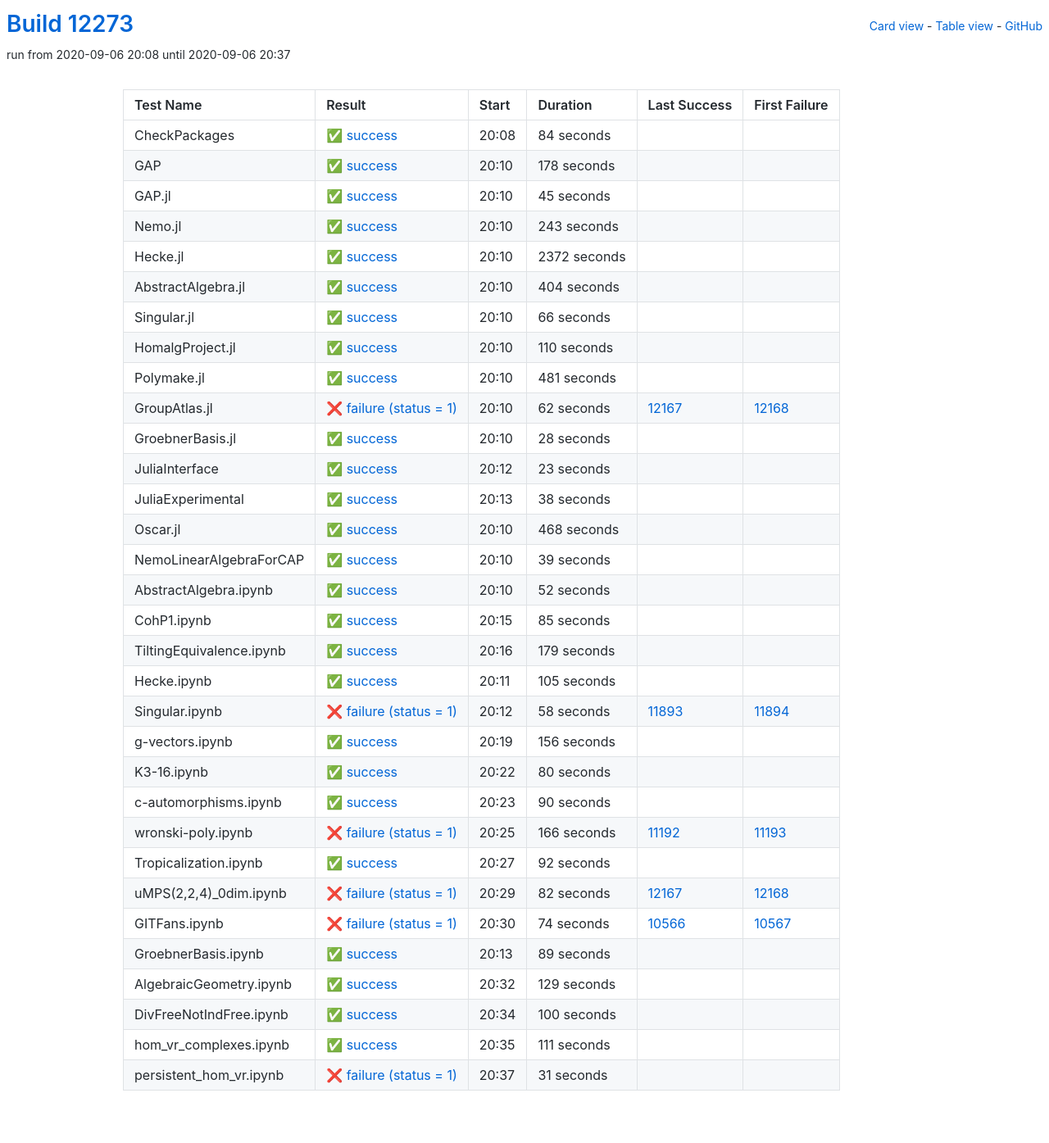
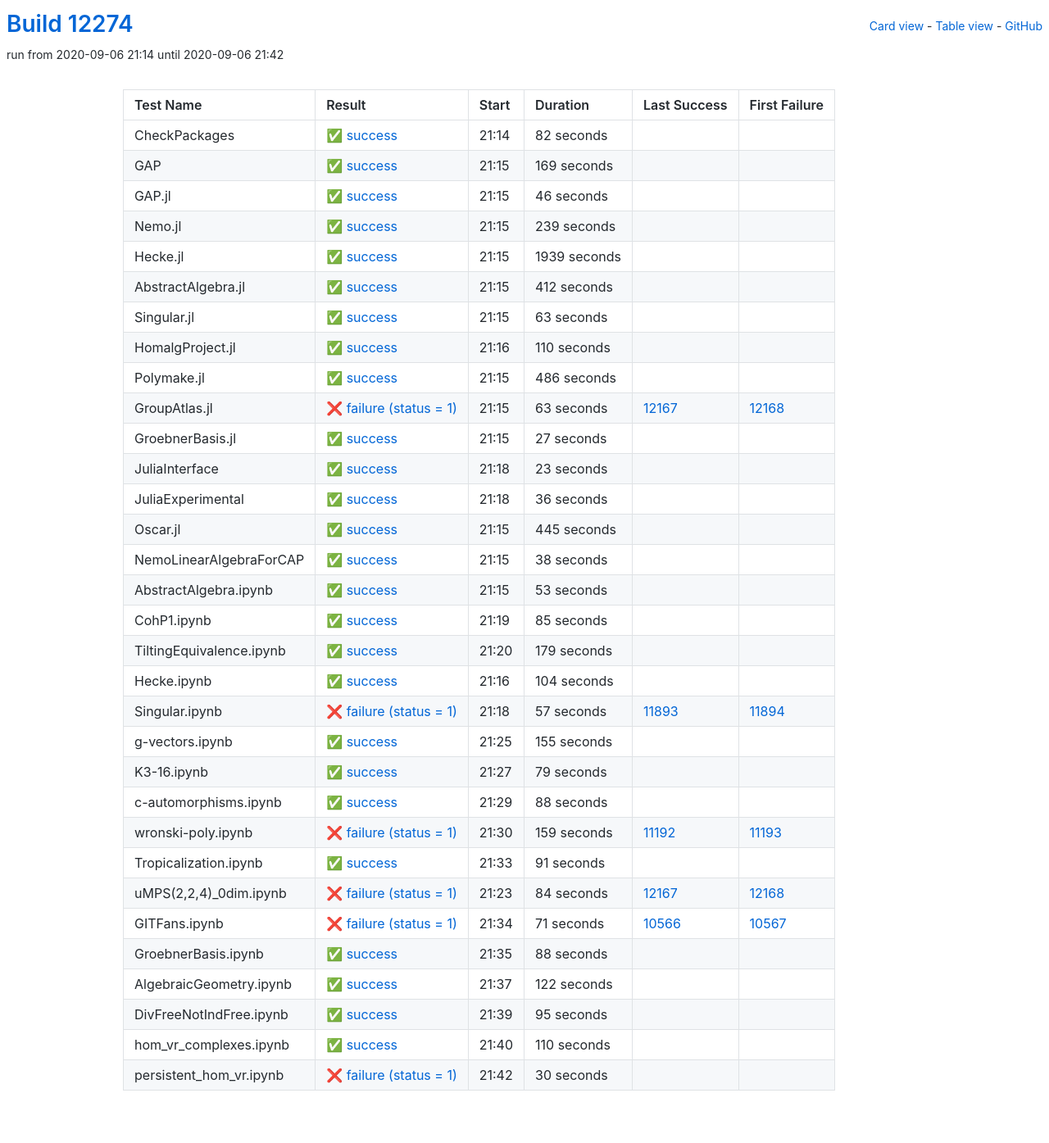
Before and after one commit to oscar-system/oscar-ci-status, a Jekyll site: the page built from table.html, in a window 1280 px wide. Shown: the whole page at 82% size. Built offline with Jekyll 4.4.1, drawn with Linux system fonts in a browser that asks for light colours.

Commit message:
Build #12274

```diff
--- a/_data/ci.yml
+++ b/_data/ci.yml
@@ -1,6 +1,6 @@
 ---
-build: 12273
-build_url: https://oscarci.mathematik.uni-kl.de/job/oscar/12273/
+build: 12274
+build_url: https://oscarci.mathematik.uni-kl.de/job/oscar/12274/
 job: oscar
 organization: oscar-system
 repo: oscar-ci-status
@@ -8,92 +8,92 @@
 tests:
 - name: CheckPackages
   id: checkpackages
-  log: https://oscarci.mathematik.uni-kl.de/job/oscar/12273/artifact/logs/build-12273/CheckPackages.log
-  start: 2020-09-06 20:08
+  log: https://oscarci.mathematik.uni-kl.de/job/oscar/12274/artifact/logs/build-12274/CheckPackages.log
+  start: 2020-09-06 21:14
   success: true
   exitcode: 0
   status: success
-  duration: 84
+  duration: 82
   last_success: false
   last_success_url:
   first_failure: false
   first_failure_url:
 - name: GAP
   id: gap
-  log: https://oscarci.mathematik.uni-kl.de/job/oscar/12273/artifact/logs/build-12273/GAP.log
-  start: 2020-09-06 20:10
+  log: https://oscarci.mathematik.uni-kl.de/job/oscar/12274/artifact/logs/build-12274/GAP.log
+  start: 2020-09-06 21:15
   success: true
   exitcode: 0
   status: success
-  duration: 178
+  duration: 169
   last_success: false
   last_success_url:
   first_failure: false
   first_failure_url:
 - name: GAP.jl
   id: gap-jl
-  log: https://oscarci.mathematik.uni-kl.de/job/oscar/12273/artifact/logs/build-12273/GAP.jl.log
-  start: 2020-09-06 20:10
+  log: https://oscarci.mathematik.uni-kl.de/job/oscar/12274/artifact/logs/build-12274/GAP.jl.log
+  start: 2020-09-06 21:15
   success: true
   exitcode: 0
   status: success
-  duration: 45
+  duration: 46
   last_success: false
   last_success_url:
   first_failure: false
   first_failure_url:
 - name: Nemo.jl
   id: nemo-jl
-  log: https://oscarci.mathematik.uni-kl.de/job/oscar/12273/artifact/logs/build-12273/Nemo.jl.log
-  start: 2020-09-06 20:10
+  log: https://oscarci.mathematik.uni-kl.de/job/oscar/12274/artifact/logs/build-12274/Nemo.jl.log
+  start: 2020-09-06 21:15
   success: true
   exitcode: 0
   status: success
-  duration: 243
+  duration: 239
   last_success: false
   last_success_url:
   first_failure: false
   first_failure_url:
 - name: Hecke.jl
   id: hecke-jl
-  log: https://oscarci.mathematik.uni-kl.de/job/oscar/12273/artifact/logs/build-12273/Hecke.jl.log
-  start: 2020-09-06 20:10
+  log: https://oscarci.mathematik.uni-kl.de/job/oscar/12274/artifact/logs/build-12274/Hecke.jl.log
+  start: 2020-09-06 21:15
   success: true
   exitcode: 0
   status: success
-  duration: 2372
+  duration: 1939
   last_success: false
   last_success_url:
   first_failure: false
   first_failure_url:
 - name: AbstractAlgebra.jl
   id: abstractalgebra-jl
-  log: https://oscarci.mathematik.uni-kl.de/job/oscar/12273/artifact/logs/build-12273/AbstractAlgebra.jl.log
-  start: 2020-09-06 20:10
+  log: https://oscarci.mathematik.uni-kl.de/job/oscar/12274/artifact/logs/build-12274/AbstractAlgebra.jl.log
+  start: 2020-09-06 21:15
   success: true
   exitcode: 0
   status: success
-  duration: 404
+  duration: 412
   last_success: false
   last_success_url:
   first_failure: false
   first_failure_url:
 - name: Singular.jl
   id: singular-jl
-  log: https://oscarci.mathematik.uni-kl.de/job/oscar/12273/artifact/logs/build-12273/Singular.jl.log
-  start: 2020-09-06 20:10
+  log: https://oscarci.mathematik.uni-kl.de/job/oscar/12274/artifact/logs/build-12274/Singular.jl.log
+  start: 2020-09-06 21:15
   success: true
   exitcode: 0
   status: success
-  duration: 66
+  duration: 63
   last_success: false
   last_success_url:
   first_failure: false
   first_failure_url:
 - name: HomalgProject.jl
   id: homalgproject-jl
-  log: https://oscarci.mathematik.uni-kl.de/job/oscar/12273/artifact/logs/build-12273/HomalgProject.jl.log
-  start: 2020-09-06 20:10
+  log: https://oscarci.mathematik.uni-kl.de/job/oscar/12274/artifact/logs/build-12274/HomalgProject.jl.log
+  start: 2020-09-06 21:16
   success: true
   exitcode: 0
   status: success
@@ -104,44 +104,44 @@
   first_failure_url:
 - name: Polymake.jl
   id: polymake-jl
-  log: https://oscarci.mathematik.uni-kl.de/job/oscar/12273/artifact/logs/build-12273/Polymake.jl.log
-  start: 2020-09-06 20:10
+  log: https://oscarci.mathematik.uni-kl.de/job/oscar/12274/artifact/logs/build-12274/Polymake.jl.log
+  start: 2020-09-06 21:15
   success: true
   exitcode: 0
   status: success
-  duration: 481
+  duration: 486
   last_success: false
   last_success_url:
   first_failure: false
   first_failure_url:
 - name: GroupAtlas.jl
   id: groupatlas-jl
-  log: https://oscarci.mathematik.uni-kl.de/job/oscar/12273/artifact/logs/build-12273/GroupAtlas.jl.log
-  start: 2020-09-06 20:10
+  log: https://oscarci.mathematik.uni-kl.de/job/oscar/12274/artifact/logs/build-12274/GroupAtlas.jl.log
+  start: 2020-09-06 21:15
   success: false
   exitcode: 1
   status: failure
-  duration: 62
+  duration: 63
   last_success: 12167
   last_success_url: https://oscarci.mathematik.uni-kl.de/job/oscar/12167/
   first_failure: 12168
   first_failure_url: https://oscarci.mathematik.uni-kl.de/job/oscar/12168/
 - name: GroebnerBasis.jl
   id: groebnerbasis-jl
-  log: https://oscarci.mathematik.uni-kl.de/job/oscar/12273/artifact/logs/build-12273/GroebnerBasis.jl.log
-  start: 2020-09-06 20:10
+  log: https://oscarci.mathematik.uni-kl.de/job/oscar/12274/artifact/logs/build-12274/GroebnerBasis.jl.log
+  start: 2020-09-06 21:15
   success: true
   exitcode: 0
   status: success
-  duration: 28
+  duration: 27
   last_success: false
   last_success_url:
   first_failure: false
   first_failure_url:
 - name: JuliaInterface
   id: juliainterface
-  log: https://oscarci.mathematik.uni-kl.de/job/oscar/12273/artifact/logs/build-12273/JuliaInterface.log
-  start: 2020-09-06 20:12
+  log: https://oscarci.mathematik.uni-kl.de/job/oscar/12274/artifact/logs/build-12274/JuliaInterface.log
+  start: 2020-09-06 21:18
   success: true
   exitcode: 0
   status: success
@@ -152,8 +152,32 @@
   first_failure_url:
 - name: JuliaExperimental
   id: juliaexperimental
-  log: https://oscarci.mathematik.uni-kl.de/job/oscar/12273/artifact/logs/build-12273/JuliaExperimental.log
-  start: 2020-09-06 20:13
+  log: https://oscarci.mathematik.uni-kl.de/job/oscar/12274/artifact/logs/build-12274/JuliaExperimental.log
+  start: 2020-09-06 21:18
+  success: true
+  exitcode: 0
+  status: success
+  duration: 36
+  last_success: false
+  last_success_url:
+  first_failure: false
+  first_failure_url:
+- name: Oscar.jl
+  id: oscar-jl
+  log: https://oscarci.mathematik.uni-kl.de/job/oscar/12274/artifact/logs/build-12274/Oscar.jl.log
+  start: 2020-09-06 21:15
+  success: true
+  exitcode: 0
+  status: success
+  duration: 445
+  last_success: false
+  last_success_url:
+  first_failure: false
+  first_failure_url:
+- name: NemoLinearAlgebraForCAP
+  id: nemolinearalgebraforcap
+  log: https://oscarci.mathematik.uni-kl.de/job/oscar/12274/artifact/logs/build-12274/NemoLinearAlgebraForCAP.log
+  start: 2020-09-06 21:15
   success: true
   exitcode: 0
   status: success
@@ -162,46 +186,22 @@
   last_success_url:
   first_failure: false
   first_failure_url:
-- name: Oscar.jl
-  id: oscar-jl
-  log: https://oscarci.mathematik.uni-kl.de/job/oscar/12273/artifact/logs/build-12273/Oscar.jl.log
-  start: 2020-09-06 20:10
+- name: AbstractAlgebra.ipynb
+  id: abstractalgebra-ipynb
+  log: https://oscarci.mathematik.uni-kl.de/job/oscar/12274/artifact/logs/build-12274/AbstractAlgebra.ipynb.log
+  start: 2020-09-06 21:15
   success: true
   exitcode: 0
   status: success
-  duration: 468
-  last_success: false
-  last_success_url:
-  first_failure: false
-  first_failure_url:
-- name: NemoLinearAlgebraForCAP
-  id: nemolinearalgebraforcap
-  log: https://oscarci.mathematik.uni-kl.de/job/oscar/12273/artifact/logs/build-12273/NemoLinearAlgebraForCAP.log
-  start: 2020-09-06 20:10
-  success: true
-  exitcode: 0
-  status: success
-  duration: 39
-  last_success: false
-  last_success_url:
-  first_failure: false
-  first_failure_url:
-- name: AbstractAlgebra.ipynb
-  id: abstractalgebra-ipynb
-  log: https://oscarci.mathematik.uni-kl.de/job/oscar/12273/artifact/logs/build-12273/AbstractAlgebra.ipynb.log
-  start: 2020-09-06 20:10
-  success: true
-  exitcode: 0
-  status: success
-  duration: 52
+  duration: 53
   last_success: false
   last_success_url:
   first_failure: false
   first_failure_url:
 - name: CohP1.ipynb
   id: cohp1-ipynb
-  log: https://oscarci.mathematik.uni-kl.de/job/oscar/12273/artifact/logs/build-12273/CohP1.ipynb.log
-  start: 2020-09-06 20:15
+  log: https://oscarci.mathematik.uni-kl.de/job/oscar/12274/artifact/logs/build-12274/CohP1.ipynb.log
+  start: 2020-09-06 21:19
   success: true
   exitcode: 0
   status: success
@@ -212,8 +212,8 @@
   first_failure_url:
 - name: TiltingEquivalence.ipynb
   id: tiltingequivalence-ipynb
-  log: https://oscarci.mathematik.uni-kl.de/job/oscar/12273/artifact/logs/build-12273/TiltingEquivalence.ipynb.log
-  start: 2020-09-06 20:16
+  log: https://oscarci.mathematik.uni-kl.de/job/oscar/12274/artifact/logs/build-12274/TiltingEquivalence.ipynb.log
+  start: 2020-09-06 21:20
   success: true
   exitcode: 0
   status: success
@@ -224,168 +224,168 @@
   first_failure_url:
 - name: Hecke.ipynb
   id: hecke-ipynb
-  log: https://oscarci.mathematik.uni-kl.de/job/oscar/12273/artifact/logs/build-12273/Hecke.ipynb.log
-  start: 2020-09-06 20:11
+  log: https://oscarci.mathematik.uni-kl.de/job/oscar/12274/artifact/logs/build-12274/Hecke.ipynb.log
+  start: 2020-09-06 21:16
   success: true
   exitcode: 0
   status: success
-  duration: 105
+  duration: 104
   last_success: false
   last_success_url:
   first_failure: false
   first_failure_url:
 - name: Singular.ipynb
   id: singular-ipynb
-  log: https://oscarci.mathematik.uni-kl.de/job/oscar/12273/artifact/logs/build-12273/Singular.ipynb.log
-  start: 2020-09-06 20:12
+  log: https://oscarci.mathematik.uni-kl.de/job/oscar/12274/artifact/logs/build-12274/Singular.ipynb.log
+  start: 2020-09-06 21:18
   success: false
   exitcode: 1
   status: failure
-  duration: 58
+  duration: 57
   last_success: 11893
   last_success_url: https://oscarci.mathematik.uni-kl.de/job/oscar/11893/
   first_failure: 11894
   first_failure_url: https://oscarci.mathematik.uni-kl.de/job/oscar/11894/
 - name: g-vectors.ipynb
   id: g-vectors-ipynb
-  log: https://oscarci.mathematik.uni-kl.de/job/oscar/12273/artifact/logs/build-12273/g-vectors.ipynb.log
-  start: 2020-09-06 20:19
+  log: https://oscarci.mathematik.uni-kl.de/job/oscar/12274/artifact/logs/build-12274/g-vectors.ipynb.log
+  start: 2020-09-06 21:25
   success: true
   exitcode: 0
   status: success
-  duration: 156
+  duration: 155
   last_success: false
   last_success_url:
   first_failure: false
   first_failure_url:
 - name: K3-16.ipynb
   id: k3-16-ipynb
-  log: https://oscarci.mathematik.uni-kl.de/job/oscar/12273/artifact/logs/build-12273/K3-16.ipynb.log
-  start: 2020-09-06 20:22
+  log: https://oscarci.mathematik.uni-kl.de/job/oscar/12274/artifact/logs/build-12274/K3-16.ipynb.log
+  start: 2020-09-06 21:27
   success: true
   exitcode: 0
   status: success
-  duration: 80
+  duration: 79
   last_success: false
   last_success_url:
   first_failure: false
   first_failure_url:
 - name: c-automorphisms.ipynb
   id: c-automorphisms-ipynb
-  log: https://oscarci.mathematik.uni-kl.de/job/oscar/12273/artifact/logs/build-12273/c-automorphisms.ipynb.log
-  start: 2020-09-06 20:23
+  log: https://oscarci.mathematik.uni-kl.de/job/oscar/12274/artifact/logs/build-12274/c-automorphisms.ipynb.log
+  start: 2020-09-06 21:29
   success: true
   exitcode: 0
   status: success
-  duration: 90
+  duration: 88
   last_success: false
   last_success_url:
   first_failure: false
   first_failure_url:
 - name: wronski-poly.ipynb
   id: wronski-poly-ipynb
-  log: https://oscarci.mathematik.uni-kl.de/job/oscar/12273/artifact/logs/build-12273/wronski-poly.ipynb.log
-  start: 2020-09-06 20:25
+  log: https://oscarci.mathematik.uni-kl.de/job/oscar/12274/artifact/logs/build-12274/wronski-poly.ipynb.log
+  start: 2020-09-06 21:30
   success: false
   exitcode: 1
   status: failure
-  duration: 166
+  duration: 159
   last_success: 11192
   last_success_url: https://oscarci.mathematik.uni-kl.de/job/oscar/11192/
   first_failure: 11193
   first_failure_url: https://oscarci.mathematik.uni-kl.de/job/oscar/11193/
 - name: Tropicalization.ipynb
   id: tropicalization-ipynb
-  log: https://oscarci.mathematik.uni-kl.de/job/oscar/12273/artifact/logs/build-12273/Tropicalization.ipynb.log
-  start: 2020-09-06 20:27
+  log: https://oscarci.mathematik.uni-kl.de/job/oscar/12274/artifact/logs/build-12274/Tropicalization.ipynb.log
+  start: 2020-09-06 21:33
   success: true
   exitcode: 0
   status: success
-  duration: 92
+  duration: 91
   last_success: false
   last_success_url:
   first_failure: false
   first_failure_url:
 - name: uMPS(2,2,4)_0dim.ipynb
   id: umps-2-2-4-0dim-ipynb
-  log: https://oscarci.mathematik.uni-kl.de/job/oscar/12273/artifact/logs/build-12273/uMPS-2-2-4-_0dim.ipynb.log
-  start: 2020-09-06 20:29
+  log: https://oscarci.mathematik.uni-kl.de/job/oscar/12274/artifact/logs/build-12274/uMPS-2-2-4-_0dim.ipynb.log
+  start: 2020-09-06 21:23
   success: false
   exitcode: 1
   status: failure
-  duration: 82
+  duration: 84
   last_success: 12167
   last_success_url: https://oscarci.mathematik.uni-kl.de/job/oscar/12167/
   first_failure: 12168
   first_failure_url: https://oscarci.mathematik.uni-kl.de/job/oscar/12168/
 - name: GITFans.ipynb
   id: gitfans-ipynb
-  log: https://oscarci.mathematik.uni-kl.de/job/oscar/12273/artifact/logs/build-12273/GITFans.ipynb.log
-  start: 2020-09-06 20:30
+  log: https://oscarci.mathematik.uni-kl.de/job/oscar/12274/artifact/logs/build-12274/GITFans.ipynb.log
+  start: 2020-09-06 21:34
   success: false
   exitcode: 1
   status: failure
-  duration: 74
+  duration: 71
   last_success: 10566
   last_success_url: https://oscarci.mathematik.uni-kl.de/job/oscar/10566/
   first_failure: 10567
   first_failure_url: https://oscarci.mathematik.uni-kl.de/job/oscar/10567/
 - name: GroebnerBasis.ipynb
   id: groebnerbasis-ipynb
-  log: https://oscarci.mathematik.uni-kl.de/job/oscar/12273/artifact/logs/build-12273/GroebnerBasis.ipynb.log
-  start: 2020-09-06 20:13
+  log: https://oscarci.mathematik.uni-kl.de/job/oscar/12274/artifact/logs/build-12274/GroebnerBasis.ipynb.log
+  start: 2020-09-06 21:35
   success: true
   exitcode: 0
   status: success
-  duration: 89
+  duration: 88
   last_success: false
   last_success_url:
   first_failure: false
   first_failure_url:
 - name: AlgebraicGeometry.ipynb
   id: algebraicgeometry-ipynb
-  log: https://oscarci.mathematik.uni-kl.de/job/oscar/12273/artifact/logs/build-12273/AlgebraicGeometry.ipynb.log
-  start: 2020-09-06 20:32
+  log: https://oscarci.mathematik.uni-kl.de/job/oscar/12274/artifact/logs/build-12274/AlgebraicGeometry.ipynb.log
+  start: 2020-09-06 21:37
   success: true
   exitcode: 0
   status: success
-  duration: 129
+  duration: 122
   last_success: false
   last_success_url:
   first_failure: false
   first_failure_url:
 - name: DivFreeNotIndFree.ipynb
   id: divfreenotindfree-ipynb
-  log: https://oscarci.mathematik.uni-kl.de/job/oscar/12273/artifact/logs/build-12273/DivFreeNotIndFree.ipynb.log
-  start: 2020-09-06 20:34
+  log: https://oscarci.mathematik.uni-kl.de/job/oscar/12274/artifact/logs/build-12274/DivFreeNotIndFree.ipynb.log
+  start: 2020-09-06 21:39
   success: true
   exitcode: 0
   status: success
-  duration: 100
+  duration: 95
   last_success: false
   last_success_url:
   first_failure: false
   first_failure_url:
 - name: hom_vr_complexes.ipynb
   id: hom-vr-complexes-ipynb
-  log: https://oscarci.mathematik.uni-kl.de/job/oscar/12273/artifact/logs/build-12273/hom_vr_complexes.ipynb.log
-  start: 2020-09-06 20:35
+  log: https://oscarci.mathematik.uni-kl.de/job/oscar/12274/artifact/logs/build-12274/hom_vr_complexes.ipynb.log
+  start: 2020-09-06 21:40
   success: true
   exitcode: 0
   status: success
-  duration: 111
+  duration: 110
   last_success: false
   last_success_url:
   first_failure: false
   first_failure_url:
 - name: persistent_hom_vr.ipynb
   id: persistent-hom-vr-ipynb
-  log: https://oscarci.mathematik.uni-kl.de/job/oscar/12273/artifact/logs/build-12273/persistent_hom_vr.ipynb.log
-  start: 2020-09-06 20:37
+  log: https://oscarci.mathematik.uni-kl.de/job/oscar/12274/artifact/logs/build-12274/persistent_hom_vr.ipynb.log
+  start: 2020-09-06 21:42
   success: false
   exitcode: 1
   status: failure
-  duration: 31
+  duration: 30
   last_success: false
   last_success_url:
   first_failure: false
```
Also changed, not shown: README.md.
